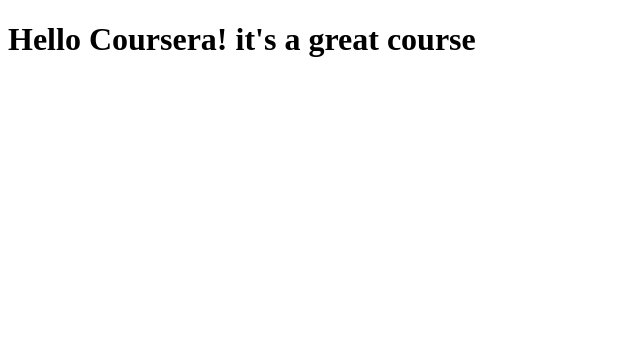
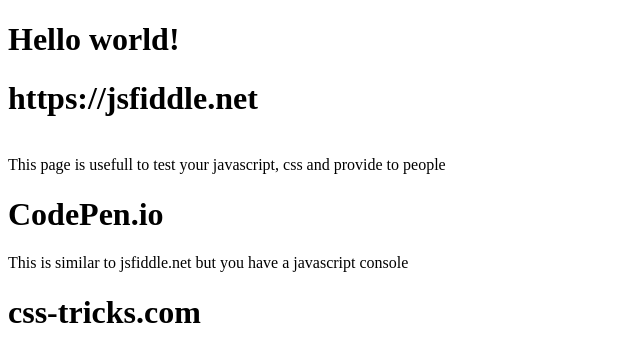
Before and after one commit to migfru/coursera_test, a plain HTML site: page site/index.html in a window 1280 px wide. Shown: the whole page, without its empty margins (0-640 px from the left). Drawn offline with Linux system fonts and the light colour scheme.

Commit message:
Some notes from the course

```diff
--- a/site/index.html
+++ b/site/index.html
@@ -4,6 +4,14 @@
 	<title>Hello Coursera!</title>
 </head>
 <body>
-<h1>Hello Coursera! it's a great course</h1>
+<h1>Hello world!<h1>
+<h1>https://jsfiddle.net</h1><br>
+This page is usefull to test your javascript, css and provide to people
+<br>
+<h1>CodePen.io</h1>
+This is similar to jsfiddle.net but you have a javascript console
+<br>
+<h1>css-tricks.com</h1>
+
 </body>
 </html>
```
